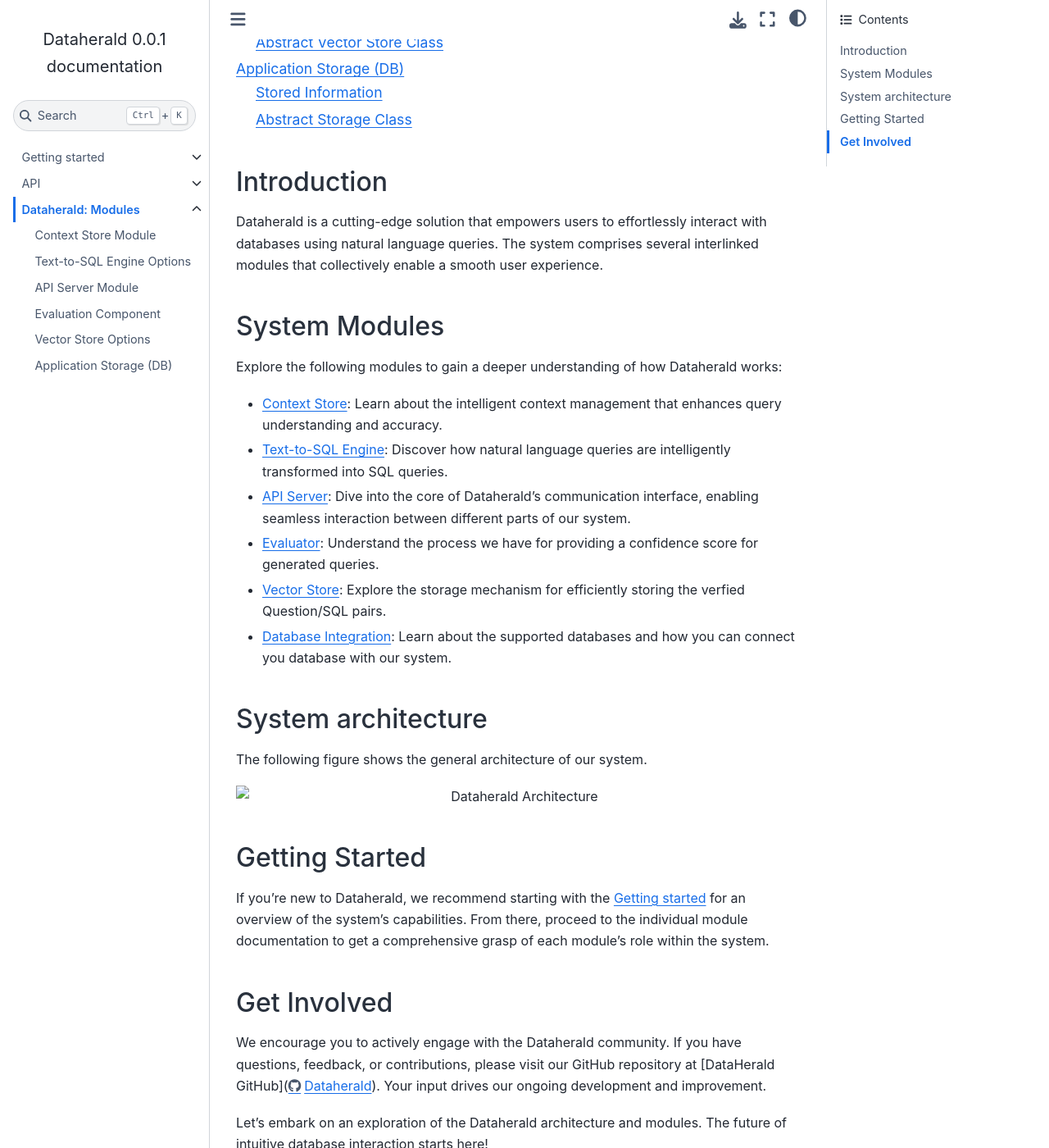
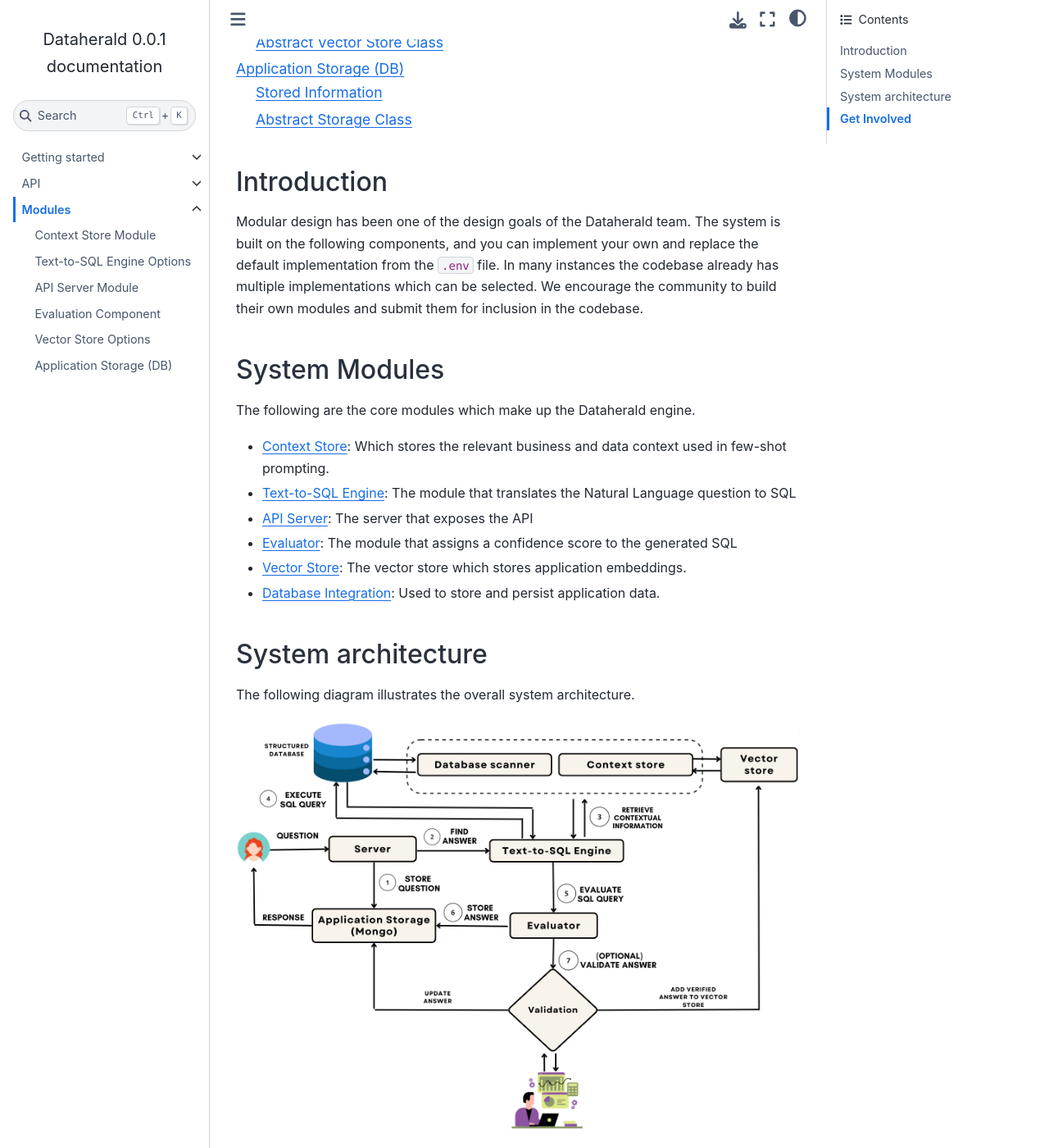
Before and after one commit to Dataherald/dataherald, a Sphinx documentation site: the page built from docs/modules.rst, in a window 1280 px wide and 1400 px high, scrolled down 759 px. Shown: the whole window at 82% size. Built offline with Sphinx 7.4.7 and the Sphinx Book theme 1.1.4, drawn with Linux system fonts in a browser that asks for light colours; some of the changed text lies outside the part shown.

Commit message:
bf/DH-4457 fix small bug in README and updated modules.rst (#102)
* bf/DH-4457 fix small bug in README and updated modules.rst

* bf/DH-4457 fix GitHub and Discord links in modules docs

* Fix image name

---------

Co-authored-by: Juan Carlos Jose Camacho <jc@dataherald.com>

```diff
--- a/docs/modules.rst
+++ b/docs/modules.rst
@@ -1,9 +1,9 @@
 .. _dataherald-modules:
 
-Dataherald: Modules
+Modules
 ====================================================
 
-Welcome to the documentation for Dataherald, your gateway to a seamless interaction between natural language and databases. This comprehensive guide provides insights into the architecture and functionality of the system's key modules.
+Dataherald is built on a modular architecture and provides standaridized, extensible interfaces for anyone to replace any of these modules with their own implementation. This section outlines these modules.
 
 .. toctree::
    :maxdepth: 2
@@ -18,45 +18,39 @@
 Introduction
 ------------
 
-Dataherald is a cutting-edge solution that empowers users to effortlessly interact with databases using natural language queries. The system comprises several interlinked modules that collectively enable a smooth user experience.
+Modular design has been one of the design goals of the Dataherald team. The system is built on the following components, and you can implement your own and replace the default implementation from the ``.env`` file. In many instances the codebase already has multiple implementations which can be selected. We encourage the community to build their own modules and submit them for inclusion in the codebase.
 
 System Modules
 --------------
 
-Explore the following modules to gain a deeper understanding of how Dataherald works:
+The following are the core modules which make up the Dataherald engine.
 
-- :doc:`Context Store <context_store>`: Learn about the intelligent context management that enhances query understanding and accuracy.
+- :doc:`Context Store <context_store>`: Which stores the relevant business and data context used in few-shot prompting.
 
-- :doc:`Text-to-SQL Engine <text_to_sql_engine>`: Discover how natural language queries are intelligently transformed into SQL queries.
+- :doc:`Text-to-SQL Engine <text_to_sql_engine>`: The module that translates the Natural Language question to SQL
 
-- :doc:`API Server <api_server>`: Dive into the core of Dataherald's communication interface, enabling seamless interaction between different parts of our system.
+- :doc:`API Server <api_server>`: The server that exposes the API
 
-- :doc:`Evaluator <evaluator>`: Understand the process we have for providing a confidence score for generated queries.
+- :doc:`Evaluator <evaluator>`: The module that assigns a confidence score to the generated SQL
 
-- :doc:`Vector Store <vector_store>`: Explore the storage mechanism for efficiently storing the verfied Question/SQL pairs.
+- :doc:`Vector Store <vector_store>`: The vector store which stores application embeddings.
 
-- :doc:`Database Integration <db>`: Learn about the supported databases and how you can connect you database with our system.
+- :doc:`Database Integration <db>`: Used to store and persist application data.
 
 System architecture
 --------------------
 
-The following figure shows the general architecture of our system.
+The following diagram illustrates the overall system architecture.
 
 .. image:: architecture.png
    :align: center
    :alt: Dataherald Architecture
 
 
-Getting Started
----------------
-
-If you're new to Dataherald, we recommend starting with the :doc:`Getting started <getting_started>` for an overview of the system's capabilities. From there, proceed to the individual module documentation to get a comprehensive grasp of each module's role within the system.
 
 Get Involved
 ------------
 
-We encourage you to actively engage with the Dataherald community. If you have questions, feedback, or contributions, please visit our GitHub repository at [DataHerald GitHub](https://github.com/Dataherald). Your input drives our ongoing development and improvement.
-
-Let's embark on an exploration of the Dataherald architecture and modules. The future of intuitive database interaction starts here!
+We encourage you to imeplemnt your own modules and engage with the Dataherald community on `Discord <https://discord.gg/A59Uxyy2k9>`_ or on `GitHub <https://github.com/Dataherald/dataherald>`_. Your input drives our ongoing development and improvement.
 
 :ref:`Back to Top <dataherald-modules>`
```
Also changed, not shown: README.md (+1 -1 lines), docs/architecture.png (renamed from docs/Architecture.png).
